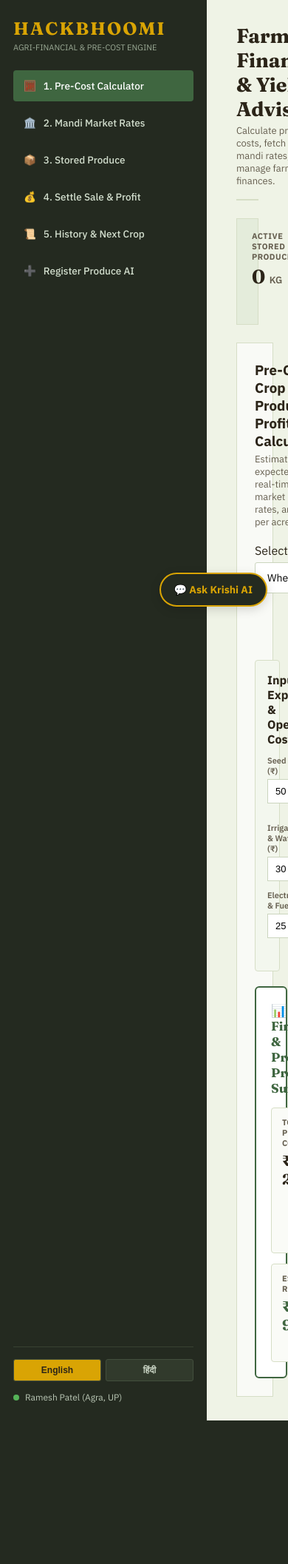
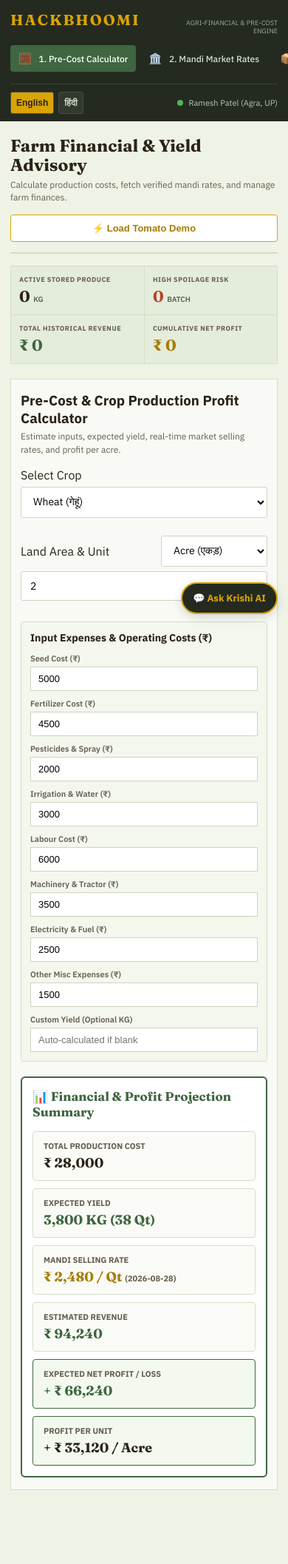
Before and after one commit to cxanshul/krishisahayak-app, a Flask app: page / in a window 390 px wide. Shown: the whole page at 74% size. Before the commit the page ends 1920 px from the top, so only its background shows below. Run offline with Flask 3, Linux system fonts and the light colour scheme; data that the repository does not hold is empty.

Commit message:
Improve mobile responsive layout

```diff
--- a/static/style.css
+++ b/static/style.css
@@ -789,3 +789,162 @@ body {
 
 .toast.error { border-left-color: var(--risk-red); }
 .toast.success { border-left-color: var(--leaf-green); }
+
+@media (max-width: 760px) {
+    body {
+        display: block;
+        min-width: 0;
+    }
+
+    .sidebar {
+        width: 100%;
+        padding: 14px 14px 10px;
+    }
+
+    .brand {
+        display: flex;
+        align-items: baseline;
+        justify-content: space-between;
+        gap: 12px;
+    }
+
+    .brand .logo { font-size: 20px; }
+    .brand .tagline {
+        margin-top: 0;
+        text-align: right;
+        font-size: 9px;
+    }
+
+    .nav-menu {
+        flex-direction: row;
+        overflow-x: auto;
+        margin: 14px -14px 0;
+        padding: 0 14px 4px;
+        gap: 6px;
+        scrollbar-width: none;
+    }
+
+    .nav-menu::-webkit-scrollbar { display: none; }
+
+    .nav-item {
+        flex: 0 0 auto;
+        white-space: nowrap;
+        padding: 9px 11px;
+        font-size: 12px;
+    }
+
+    .nav-item .icon { font-size: 14px; }
+
+    .sidebar-footer {
+        display: grid;
+        grid-template-columns: auto 1fr;
+        align-items: center;
+        gap: 10px;
+        margin-top: 12px;
+        padding-top: 10px;
+    }
+
+    .farmer-profile {
+        justify-content: flex-end;
+        font-size: 11px;
+        white-space: nowrap;
+    }
+
+    .main-content { padding: 20px 14px 100px; }
+
+    .top-header {
+        align-items: flex-start;
+        flex-direction: column;
+        gap: 14px;
+        padding-bottom: 14px;
+    }
+
+    .page-title { font-size: 23px; line-height: 1.15; }
+    .subtitle { font-size: 12px; line-height: 1.45; }
+
+    .btn-quick-demo {
+        width: 100%;
+        padding: 10px 14px;
+    }
+
+    .ledger-stat-strip {
+        grid-template-columns: 1fr 1fr;
+        margin: 16px 0 20px;
+    }
+
+    .stat-cell { padding: 12px 11px; }
+    .stat-cell:nth-child(odd) { border-left: none; }
+    .stat-cell:nth-child(n + 3) { border-top: 1px solid var(--border-ledger); }
+    .stat-label { font-size: 9px; line-height: 1.25; }
+    .stat-value { font-size: 21px; }
+    .stat-value small { font-size: 10px; }
+
+    .section-bar { align-items: flex-start; gap: 10px; }
+    .section-bar h3 { font-size: 17px; line-height: 1.25; }
+
+    .form-container { padding: 16px 13px; }
+    .form-header { align-items: flex-start; margin-bottom: 16px; }
+    .form-grid, .cost-grid, .calc-stat-grid { grid-template-columns: 1fr; gap: 10px; }
+    .cost-module { padding: 12px; margin: 14px 0; }
+    .cost-header h4 { font-size: 14px; line-height: 1.3; }
+    .calc-results-card { padding: 14px; }
+    .res-val { font-size: 18px; }
+
+    .mandi-filter-bar {
+        grid-template-columns: 1fr;
+        gap: 8px;
+    }
+
+    .mandi-filter-bar .btn-secondary { width: 100%; }
+    .ledger-table-container { overflow-x: auto; }
+    .mandi-table { min-width: 760px; }
+
+    .batch-card {
+        grid-template-columns: 1fr 1fr;
+        gap: 12px;
+        padding: 14px;
+    }
+
+    .batch-card .batch-advisory,
+    .batch-card > :last-child { grid-column: 1 / -1; }
+    .history-card { padding: 14px; }
+    .history-card-header { gap: 8px; align-items: flex-start; }
+    .history-card-header h4 { font-size: 18px; }
+    .history-financial-grid, .next-crop-items { grid-template-columns: 1fr 1fr; padding: 10px; gap: 8px; }
+
+    .assistant-bubble {
+        right: 14px;
+        bottom: 14px;
+        padding: 11px 14px;
+        font-size: 13px;
+    }
+
+    .assistant-panel {
+        left: 10px;
+        right: 10px;
+        bottom: 10px;
+        width: auto;
+        height: min(620px, calc(100vh - 20px));
+        border-radius: 8px;
+    }
+
+    .assistant-header { padding: 12px; gap: 8px; align-items: flex-start; }
+    .assistant-header h4 { font-size: 15px; }
+    .assistant-sub { font-size: 11px; line-height: 1.3; }
+    .assistant-head-actions { gap: 5px; }
+    .btn-chat-toggle, .btn-head-voice { padding: 7px 8px; }
+    .btn-close-assistant { padding: 4px; }
+    .assistant-chat-body { padding: 12px 10px; }
+    .bot-msg, .user-msg { font-size: 13px; line-height: 1.45; }
+    .assistant-input-area { padding: 8px 6px; gap: 5px; }
+    .btn-chat-icon, .btn-send-assistant { min-width: 40px; height: 40px; padding: 8px; }
+    .assistant-input-area input { min-width: 0; height: 40px; font-size: 14px; }
+}
+
+@media (max-width: 390px) {
+    .brand .tagline { max-width: 132px; }
+    .farmer-profile { overflow: hidden; text-overflow: ellipsis; }
+    .assistant-head-actions { gap: 3px; }
+    .btn-head-voice { max-width: 74px; }
+    .history-financial-grid, .next-crop-items { grid-template-columns: 1fr; }
+}
```
